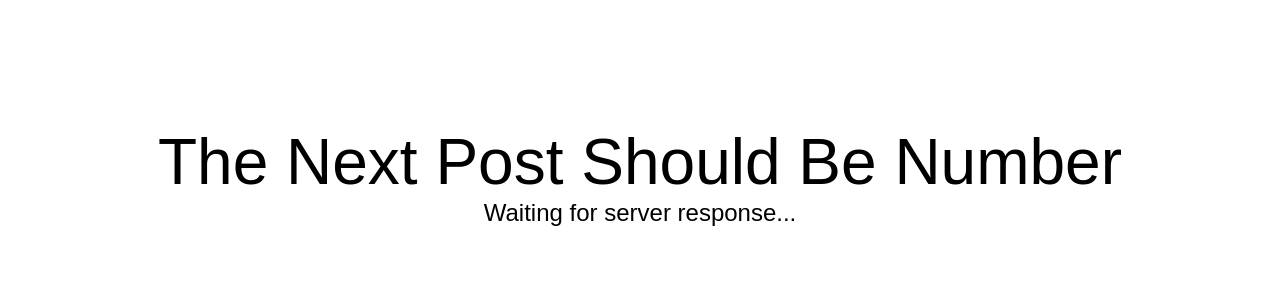
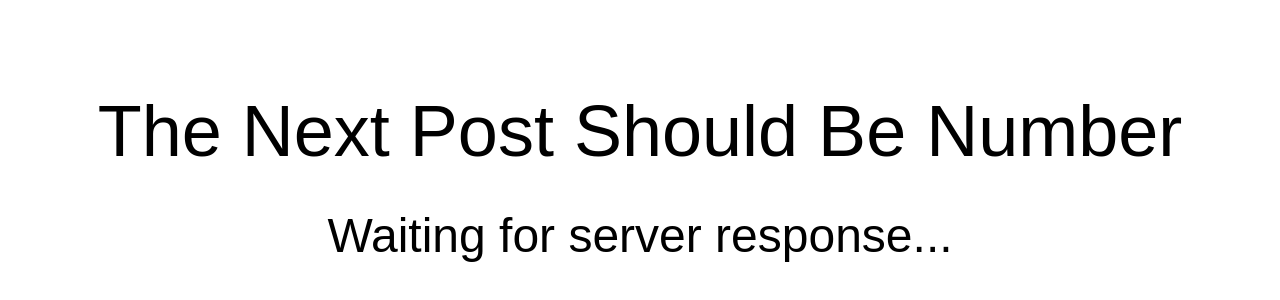
Before and after one commit to MystPhysX/counter-page, a website: page static/counter.html in a window 1280 px wide. Shown: the part 128-428 px from the top of the page. Drawn offline with nearby package versions, Linux system fonts and the light colour scheme; no server answers.

Commit message:
style changes

```diff
--- a/static/style.css
+++ b/static/style.css
@@ -16,10 +16,11 @@ body {
 }
 
 #mainText {
-    font-size: 4em;
+    font-size: 4.5em;
+    margin-bottom: 0.5em;
 }
 
 #numberText {
-    font-size: 1.5em;
-    margin-bottom: 8em;
+    font-size: 3em;
+    margin-bottom: 4em;
 }
```
